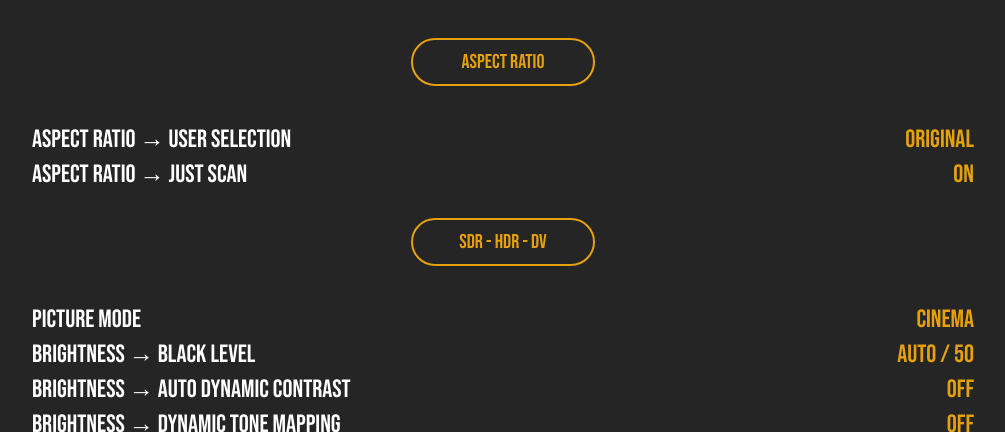
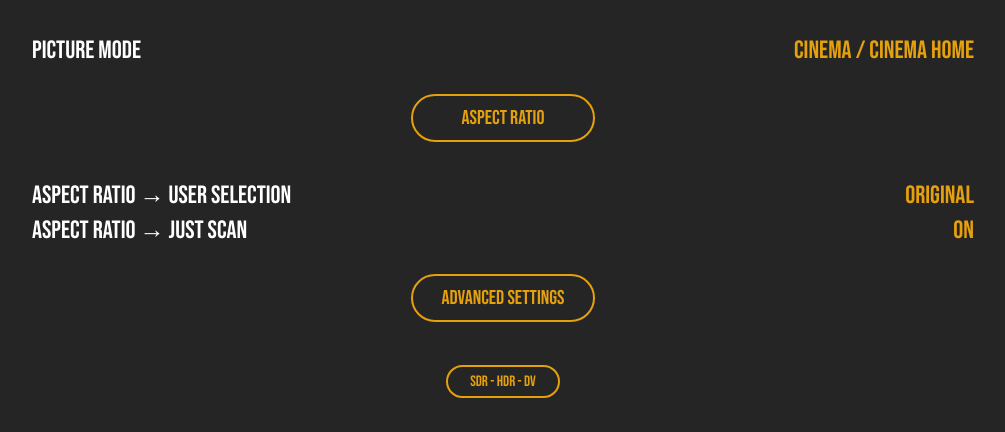
Before and after one commit to khazarr-io/html, a plain HTML site: page settings/lg.html in a window 1280 px wide. Shown: the part 440-872 px from the top of the page, without its empty margins (137-1142 px from the left). Drawn offline with Linux system fonts and the light colour scheme.

Commit message:
Add small header setting

```diff
--- a/css/global.css
+++ b/css/global.css
@@ -99,6 +99,21 @@ tr {
   width: 150px;
 }
 
+.khazarr_headers_small {
+  background: transparent;
+  border: 2px solid #e5a00d;
+  border-radius: 25px;
+  color: #e5a00d;
+  display: inline-block;
+  font-size: 15px;
+  margin-bottom: 10px;
+  padding-top: 5px;
+  padding-left: 5px;
+  padding-right: 5px;
+  padding-bottom: 5px;
+  width: 100px;
+}
+
 .khazarr_logo {
   margin-top: 50px;
   margin-bottom: 15px;
--- a/settings/lg.html
+++ b/settings/lg.html
@@ -19,7 +19,12 @@
       <br />
 
       <span class="khazarr_headers_large">Picture</span>
-      <br /><br />
+      <table>
+        <tr>
+          <td class="khazarr_setting">Picture Mode</td>
+          <td class="khazarr_value">Cinema / Cinema Home</td>
+        </tr>
+      </table>
 
       <span class="khazarr_headers_medium">Aspect Ratio</span>
       <table>
@@ -33,12 +38,11 @@
         </tr>
       </table>
 
-      <span class="khazarr_headers_medium">SDR - HDR - DV</span>
+      <span class="khazarr_headers_medium">Advanced Settings</span>
+      <br /><br />
+
+      <span class="khazarr_headers_small">SDR - HDR - DV</span>
       <table>
-        <tr>
-          <td class="khazarr_setting">Picture Mode</td>
-          <td class="khazarr_value">Cinema</td>
-        </tr>
         <tr>
           <td class="khazarr_setting">Brightness &rarr; Black Level</td>
           <td class="khazarr_value">Auto / 50</td>
@@ -133,7 +137,7 @@
         </tr>
       </table>
 
-      <span class="khazarr_headers_medium">SDR</span>
+      <span class="khazarr_headers_small">SDR</span>
       <table>
         <tr>
           <td class="khazarr_setting">Brightness &rarr; OLED Pixel Brightness</td>
@@ -153,7 +157,7 @@
         </tr>
       </table>
 
-      <span class="khazarr_headers_medium">HDR</span>
+      <span class="khazarr_headers_small">HDR</span>
       <table>
         <tr>
           <td class="khazarr_setting">Brightness &rarr; OLED Pixel Brightness</td>
@@ -173,7 +177,7 @@
         </tr>
       </table>
 
-      <span class="khazarr_headers_medium">DV</span>
+      <span class="khazarr_headers_small">DV</span>
       <table>
         <tr>
           <td class="khazarr_setting">Brightness &rarr; OLED Pixel Brightness</td>
```
